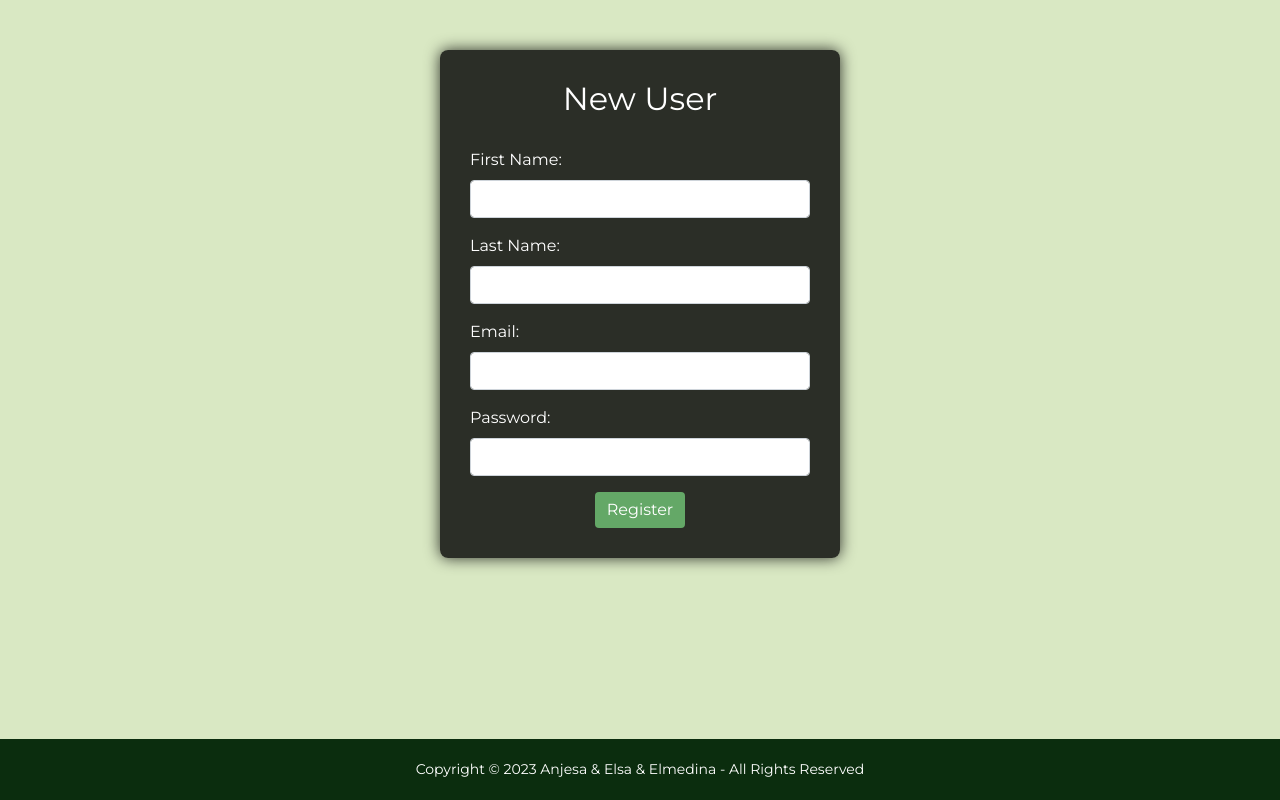
After one commit to elsahalili5/hackathon, a PHP site: page /add-user.php in a window 1280 px wide. The commit adds this page. Run offline with PHP 8.4, Linux system fonts and the light colour scheme.

Commit message:
Add user

```diff
--- /dev/null
+++ b/add-user.php
@@ -0,0 +1,43 @@
+<!DOCTYPE html>
+<html lang="en">
+<head>
+  <meta charset="UTF-8">
+  <title>Add new user</title>
+  <link href="https://maxcdn.bootstrapcdn.com/bootstrap/4.5.2/css/bootstrap.min.css" rel="stylesheet">
+  <link href="styles/general.css" rel="stylesheet">
+  <link href="styles/add-user.css" rel="stylesheet">
+
+</head>
+<body>
+  <div class="container">
+    <div class="form-container">
+      <h2>New User</h2>
+      <form action="add-userlogic.php" method="post">
+        <div class="form-group">
+          <label for="name">First Name:</label>
+          <input type="text" class="form-control" id="name" name="name" required>
+        </div>
+        <div class="form-group">
+          <label for="name">Last Name:</label>
+          <input type="text" class="form-control" id="surname" name="surname" required>
+        </div>
+        <div class="form-group">
+          <label for="email">Email:</label>
+          <input type="email" class="form-control" id="email" name="email" required>
+        </div>
+        <div class="form-group">
+          <label for="password">Password:</label>
+          <input type="password" class="form-control" id="password" name="password" required>
+        </div>
+        <div class="text-center">
+          <button type="submit" class="btn btn-primary" name="submit" id="submit" >Register</button>
+        </div>
+      </form>
+    </div>
+  </div>
+
+  <footer>
+        <p>Copyright © 2023 Anjesa & Elsa & Elmedina - All Rights Reserved</p>
+    </footer>
+</body>
+</html>
--- a/admin-dashboard.php
+++ b/admin-dashboard.php
@@ -55,7 +55,7 @@ try {
                     <h2>User Management</h2>
                 </div>
                 <div>
-                    <a href="add-admin.php" class="btn btn-secondary d-flex align-items-center"><ion-icon name="add-circle-outline"></ion-icon> <span class="ml-2">Add New User</span></a>
+                    <a href="add-user.php" class="btn btn-secondary d-flex align-items-center"><ion-icon name="add-circle-outline"></ion-icon> <span class="ml-2">Add New User</span></a>
                 </div>
             </div>
             <table class="table table-striped">
--- /dev/null
+++ b/styles/add-user.css
@@ -0,0 +1,26 @@
+body {
+  background-color: #d9e8c3;
+  padding: 50px;
+}
+.form-container {
+  max-width: 400px;
+  margin: 0 auto;
+  background-color: rgba(0, 0, 0, 0.8);
+  padding: 30px;
+  border-radius: 8px;
+  box-shadow: 0px 0px 15px 0px rgba(0, 0, 0, 0.8);
+  margin-bottom: 10%;
+  color: white;
+}
+.form-container h2 {
+  text-align: center;
+  margin-bottom: 30px;
+}
+.btn {
+  background-color: #64a867;
+  border: none;
+}
+.btn:hover {
+  background-color: #addfad;
+  color: black;
+}
--- a/styles/admin-dashboard.css
+++ b/styles/admin-dashboard.css
@@ -1,5 +1,5 @@
 body {
-  background-color: white;
+  background-color: #d9e8c3;
 }
 .container {
   padding: 50px 20px;
```
Also changed, not shown: add-admin.php (deleted, +0 -52 lines), add-adminlogic.php (deleted, +0 -21 lines), add-userlogic.php (added, +28 -0 lines).
